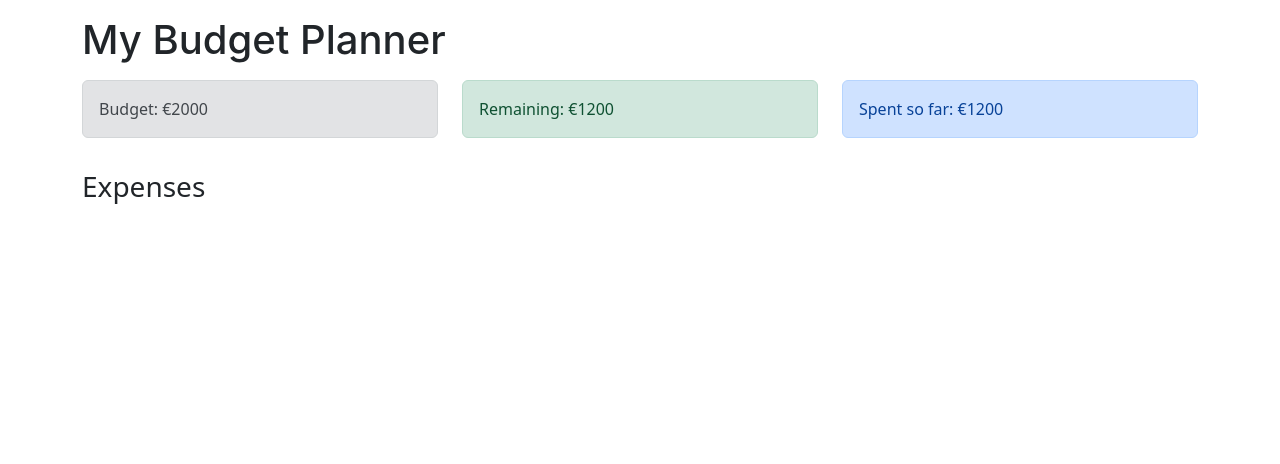
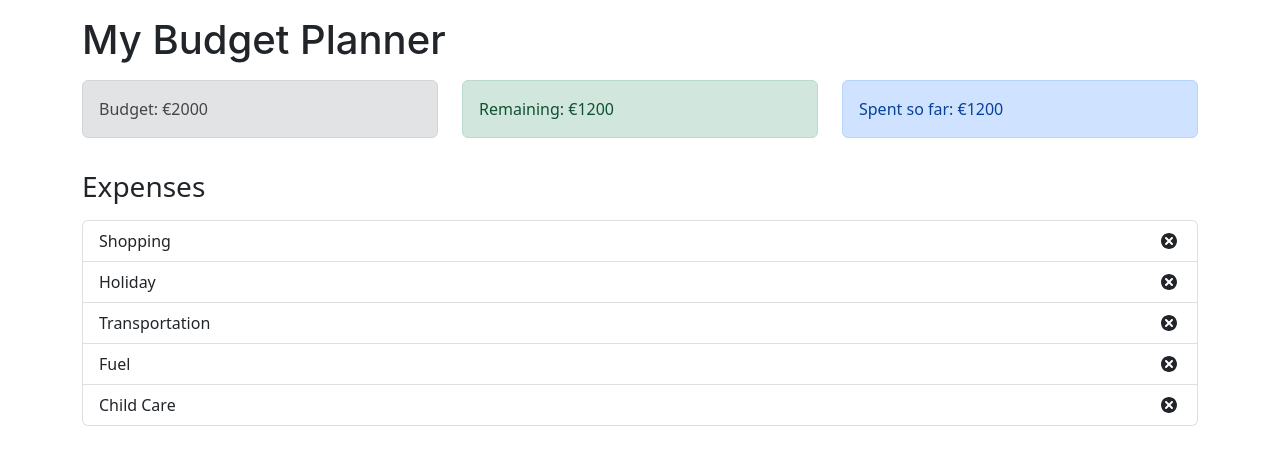
Before and after one commit to binarypsilocybin/Budget-planner, a React (Create React App) app: page / in a window 1280 px wide. Shown: the top 464 px of the page. Built offline with nearby package versions, Linux system fonts and the light colour scheme.

Commit message:
1 file modified

```diff
--- a/src/components/ExpenseList.js
+++ b/src/components/ExpenseList.js
@@ -7,14 +7,14 @@ const ExpenseList = () => {
     { id: 1231232, name: 'Holiday', cost: 100 },
     { id: 1231232, name: 'Transportation', cost: 60 },
     { id: 1231232, name: 'Fuel', cost: 75 },
-    { id: 1231232, Pname: 'Child Care', cost: 500 },
+    { id: 1231232, name: 'Child Care', cost: 500 },
   ];
 
   return (
-    <ul>
-      {expenses.map((expense) => {
-        <ExpenseItem id={expense.id} name={expense.name} cost={expense.cost} />;
-      })}
+    <ul className="list-group">
+      {expenses.map((expense) => (
+        <ExpenseItem id={expense.id} name={expense.name} cost={expense.cost} />
+      ))}
     </ul>
   );
 };
```
